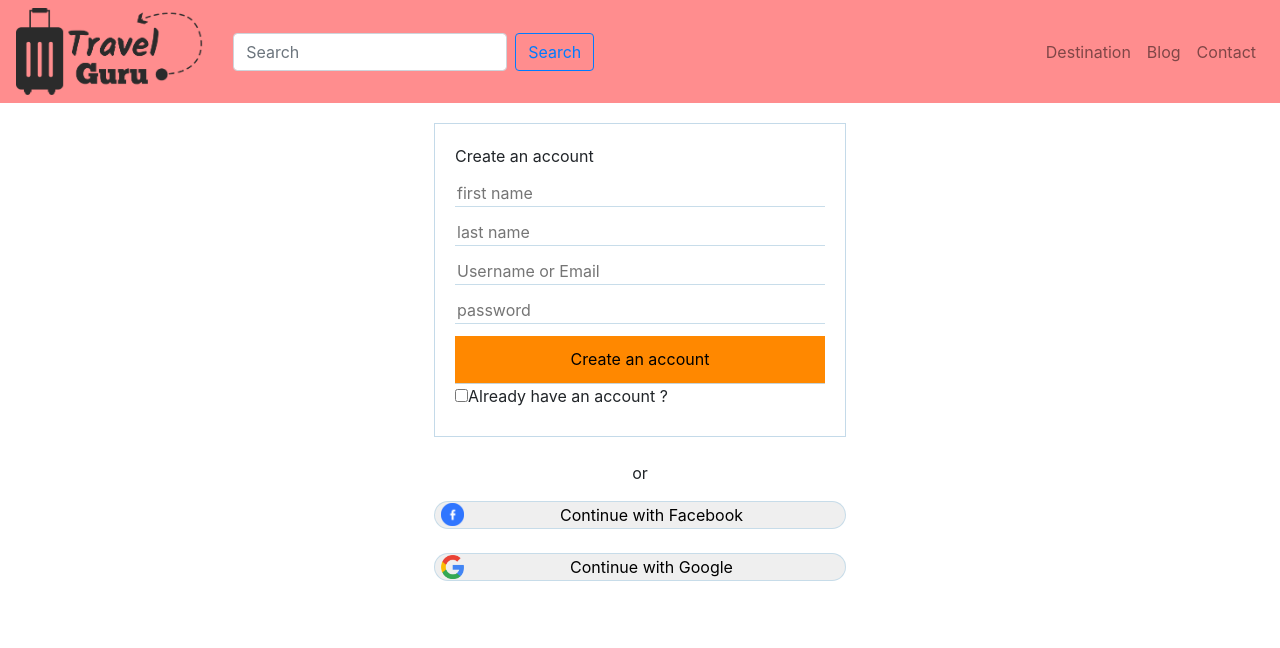
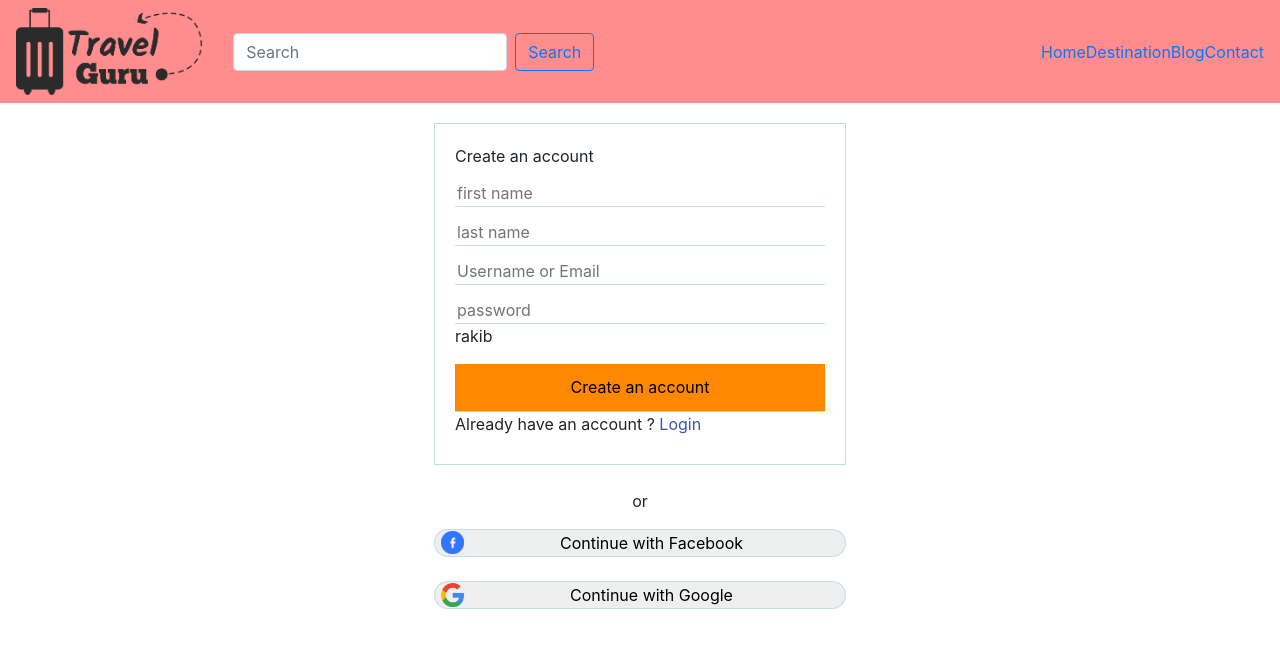
Before and after one commit to abu-sayed-1/Travel-guru, a React (Create React App) app: page /login in a window 1280 px wide. Shown: the top 648 px of the page. Built offline with nearby package versions, Linux system fonts and the light colour scheme; what google-maps-react would draw is missing.

Commit message:
travel_guru

```diff
--- a/src/App.js
+++ b/src/App.js
@@ -15,17 +15,17 @@ import Login from './components/Login/Login';
 import Room from './components/Room/Room';
 
 export const UserContext = createContext();
-// export const BookingInfoContext = createContext();
+export const BookingInfoContext = createContext();
 
 function App() {
   const [loggedInUser,setLoggedInUser] = useState({});
-  // const [booking,setBooking] = useState([])
+  const [booking,setBooking] = useState({})
   return (
     <UserContext.Provider value={[loggedInUser,setLoggedInUser]}>
-     {/* <BookingInfoContext.Provider value={[booking,setBooking]}> */}
-       {/* {
+     <BookingInfoContext.Provider value={[booking,setBooking]}>
+       {
          console.log(booking)
-       } */}
+       }
      <Router>
         <Header />
          <Switch>
@@ -44,9 +44,9 @@ function App() {
           <PrivateRoute path="/room">
            <Room />
            </PrivateRoute>
-          {/* <Route path='/room'>
+          {/* <PrivateRoute path='/room'>
              <Room />
-          </Route> */}
+          </PrivateRoute> */}
          <Route path="*">
            <PageNotFound />
          </Route>
@@ -54,7 +54,7 @@ function App() {
      </Router>
     <div>
     </div>
-    {/* </BookingInfoContext.Provider> */}
+    </BookingInfoContext.Provider>
     </UserContext.Provider>
   );
 }
--- a/src/components/Booking/Booking.js
+++ b/src/components/Booking/Booking.js
@@ -13,7 +13,7 @@ import {
   KeyboardTimePicker,
   KeyboardDatePicker,
 } from '@material-ui/pickers';
-// import { BookingInfoContext} from '../../App';
+import { BookingInfoContext} from '../../App';
 
 const useStyles = makeStyles((theme) => ({
   inputDatePicker:{
@@ -38,53 +38,52 @@ const Booking = () => {
     };
 // ------------------------------------
     const {numId} = useParams()
-    // const [booking,setBooking] = useContext(BookingInfoContext);
+    const [booking,setBooking] = useContext(BookingInfoContext);
 
     const checkId = fakeData.find( fd => fd.id == numId);
     const {title,detail} = checkId;
-    // setBooking(checkId,'booking component');
+    setBooking(checkId,'booking component');
 
 // handle booking-------------------------------
-     const history = useHistory()
-     const handlePrivateRoute = () => {
+    const history = useHistory()
+    const { register, handleSubmit, watch, errors } = useForm();
+    const handleBooking = () => {
         history.push('/room')
-      };
-
-    const { register, handleSubmit, watch, errors } = useForm();
-    const onSubmit = () => {
-        console.log('booking submitted');
     }
     return (
         <section>
            <div className="overlay">
          <Container>
             <Row>
+
             <Col className='detail'><div><h1 className='destination'>{title}</h1> <br/> {detail}</div></Col>
                     <Col className="booking_container">
-                    <form onSubmit={handleSubmit(onSubmit)}>
+                    <form onSubmit={handleSubmit(handleBooking)}>
                       <br/>
                       <h6 className="fromText">Origan</h6>
                      <input className="bookingInput" name="text"  ref={register({ required: true })} placeholder="Dhaka" />
                      {errors.text && <span className="error">Origan is required</span>}
                      <h6 className="fromText">destination</h6>
-                     <input className="bookingInput"  name="name" ref={register({ required: true })} placeholder="Cox's Bazar" />
+                     <input className="bookingInput"  name="name" ref={register({ required: true })} placeholder="SUNDARBAN" />
                      {errors.name && <span className="error">destination is required</span>}
+
                   <Row>
                   <Col className="fromText">From</Col>
-                     <Col className="fromText">To</Col>
+                    <Col className="fromText">To</Col>
                   </Row>
                     <MuiPickersUtilsProvider className={classes.datePicker} utils={DateFnsUtils}>
                         <Grid >
-                          <KeyboardDatePicker  className={classes.inputDatePicker}
+                          <KeyboardDatePicker name="date" ref={register({ required: true })} className={classes.inputDatePicker}
                             disableToolbar
                             variant="inline"
                             format="MM/dd"
                             margin="normal"
-                            label="Start"
+                            label={errors.date && <span className="error">destination is required</span>}
                             value={selectedDate}
                             onChange={handleDateChange}
                             KeyboardButtonProps={{
                               'aria-label': 'change date',
+
                             }}
                           />
                           <KeyboardDatePicker className={classes.dateInput} className={classes.inputDatePicker}
@@ -100,7 +99,7 @@ const Booking = () => {
                           />
                         </Grid>
                       </MuiPickersUtilsProvider>
-                    <input onClick={handlePrivateRoute} className="submitFrom" type="submit" value="Booking"/>
+                    <input className="submitFrom" type="submit" value="Booking"/>
                     </form>
                 </Col>
             </Row>
--- a/src/components/Header/Header.js
+++ b/src/components/Header/Header.js
@@ -2,6 +2,7 @@ import React from 'react';
 import './Header.css';
 import brandIcon from '../images/travel-guru-master/Logo.png'
 import { Form, FormControl, Nav, Navbar,Button } from 'react-bootstrap';
+import { Link } from 'react-router-dom';
 
 const Header = () => {
   return (
@@ -13,9 +14,11 @@ const Header = () => {
       <Button variant="outline-primary">Search</Button>
     </Form>
     <Nav className='navbar active' className="ml-auto">
-      <Nav.Link href="#home">Destination</Nav.Link>
-      <Nav.Link href="#features">Blog</Nav.Link>
-      <Nav.Link href="#pricing">Contact</Nav.Link>
+       <Link to="/home">Home</Link>
+      <Link to="/roo">Destination</Link>
+      <br/>
+      <Link to="/blog">Blog</Link>
+      <Link to="/contact">Contact</Link>
     </Nav>
   </Navbar>
   </>
--- a/src/components/Login/Login.js
+++ b/src/components/Login/Login.js
@@ -3,7 +3,7 @@ import React, { useContext, useState } from 'react';
 import {
     createUserWithEmailAndPassword,
     handleFBSignIn, handleGoogleSingIn,
-    initializeLoginFramework, signInWithEmailAndPassword
+    initializeLoginFramework, resetPassword, signInWithEmailAndPassword
   } from './LoginManager.js';
 import { useForm } from "react-hook-form";
 import './Login.css';
@@ -11,6 +11,7 @@ import fbIcon from "../images/travel-guru-master/Icon/fb.png";
 import googleIcon from '../images/travel-guru-master/Icon/google.png';
 import { UserContext } from '../../App.js';
 import { useHistory, useLocation } from 'react-router-dom';
+import { Link } from '@material-ui/core';
 
 const Login = () => {
 
@@ -19,6 +20,7 @@ const Login = () => {
     const location = useLocation();
     let {from} = location.state || { from: {pathname: "/" } };
 
+  const [checkInput,setCheckInput] = useState({})
   const [newUser,setNewUser] = useState(true);
     const [user,setUser] = useState({
       isSignIn: false,
@@ -73,6 +75,8 @@ const Login = () => {
     // handle Input Field----------------------
     const handleInputField = (e) => {
       let isFieldValid = true;
+      const inputVlue = isFieldValid;
+      setCheckInput(isFieldValid)
       if (e.target.name === 'email') {
         isFieldValid = /\S+@\S+\.\S+/.test(e.target.value);
       }
@@ -87,6 +91,16 @@ const Login = () => {
         setUser(newUserInfo);
        }
     }
+    // const inputError = (isFieldValid) => {
+    //   if (isFieldValid === true) {
+    //     console.log(' true bro');
+    //   }
+    //   else if (isFieldValid !== true) {
+    //     console.log('not true')
+
+    //   }
+    // };
+    // const sum = inputError();
     return (
     <div className="login_container">
     <div className='input_container'>
@@ -99,13 +113,18 @@ const Login = () => {
       <input name="email" onBlur={handleInputField} ref={register({ required: true })} placeholder="Username or Email" />
       {errors.email && <span className="error">Email is required</span>}
       <input name="password" type='password' onBlur={handleInputField} ref={register({ required: true })} placeholder="password" />
+      <p>{checkInput ? 'rakib' :'is not a valid '}</p>
       {errors.password && <span className="error">password is required</span>}
       <input className='submitFormBtn' type="submit" value={newUser ? 'Create an account':'Login'} />
     </form>
-        <input type="checkbox" onChange={() => setNewUser(!newUser)} name="newUser" id=""/>
-        <label htmlFor="newUser">  { newUser ? "Already have an account ?":"Don't have an account ? Create an account"}</label>
+        <label htmlFor="newUser">  { newUser ? "Already have an account ?":"Don't have an account ?"}</label>
+        <Link onClick={() => setNewUser(!newUser)} style={{cursor:'pointer'}}>{newUser ? ' Login' :' Create an account'}</Link>
+        <br/>
+       <Link  onClick={() => resetPassword(user.email)} style={{cursor:'pointer'}}>{ newUser ? " " :'Forgat password'}</Link>
+
     </div>
     <br/>
+    {/* <p>{inputVlue ? 'rakib':' '}</p> */}
     <p style={{textAlign:'center'}}>or</p>
     <button className='googleAndFbLoginBtn' onClick={fBSignIn}><img className='imgGoogleAndFb' src={fbIcon} alt=""/>Continue with Facebook</button>
     <br/>
--- a/src/components/Login/LoginManager.js
+++ b/src/components/Login/LoginManager.js
@@ -133,3 +133,12 @@ const verifyEmail = () => {
       // An error happened.
     });
 }
+
+export const resetPassword = email => {
+    var auth = firebase.auth();
+    auth.sendPasswordResetEmail(email).then(function() {
+      // Email sent.
+    }).catch(function(error) {
+      // An error happened.
+    });
+}
--- a/src/components/Room/Room.js
+++ b/src/components/Room/Room.js
@@ -4,19 +4,31 @@ import fakeData1 from '../fakeData2.json';
 import fakeData from "../data.json";
 import RoomInfo from './RoomInfo';
 import GoogleMaps from '../GoogleMaps/GoogleMaps';
-// import { BookingInfoContext } from '../../App';
+import { BookingInfoContext } from '../../App';
 
 const Room = () => {
-  // const [booking,setBooking] = useContext(BookingInfoContext);
-  // console.log(booking,'this is booking');
-    const roomId = fakeData1.filter( fd => fd.id ==  fakeData[0].id);
+  const [booking,setBooking] = useContext(BookingInfoContext);
+  // console.log(booking.id,'this is booking');
+
+  const roomId = fakeData1.filter( fd => fd.id ==  booking.id);
+  const sum = booking.id;
+
+  // if (booking.id == true) {
+  //   const roomId = fakeData1.filter( fd => fd.id ==  booking.id);
+  //   roomId;
+  // }else {
+  //    const sum = fakeData[0].detail;
+  //      sum;
+  // }
+
     return (
       <>
-   <Container>
+  { sum ? <Container>
     <Row>
+    {/* <p>{sum}</p> */}
       <Col style={{ minWidth:'60%',maxWidth:'62%'}} xs={6}>
                {
-                  roomId.map(pd => <RoomInfo roomElement={pd}></RoomInfo>)
+                  roomId.map(roomInfo => <RoomInfo key={roomInfo.id} roomInfo={roomInfo}></RoomInfo>)
                 }
                 </Col>
                 <Col>
@@ -30,7 +42,7 @@ const Room = () => {
               />
           </Col>
         </Row>
-      </Container>
+      </Container>:'lskjlaklsal'}
       </>
     );
 };
--- a/src/components/Room/RoomInfo.js
+++ b/src/components/Room/RoomInfo.js
@@ -7,7 +7,7 @@ const RoomInfo = (props) => {
         roomDetail,roomInfo,
         convenience,star,rating,price,
         totalPrice,roomImg1
-    } = props.roomElement;
+    } = props.roomInfo;
     return (
 
       <div className="roomInfo_container">
```
Also changed, not shown: src/components/firebase.config.js (+12 -0 lines).
